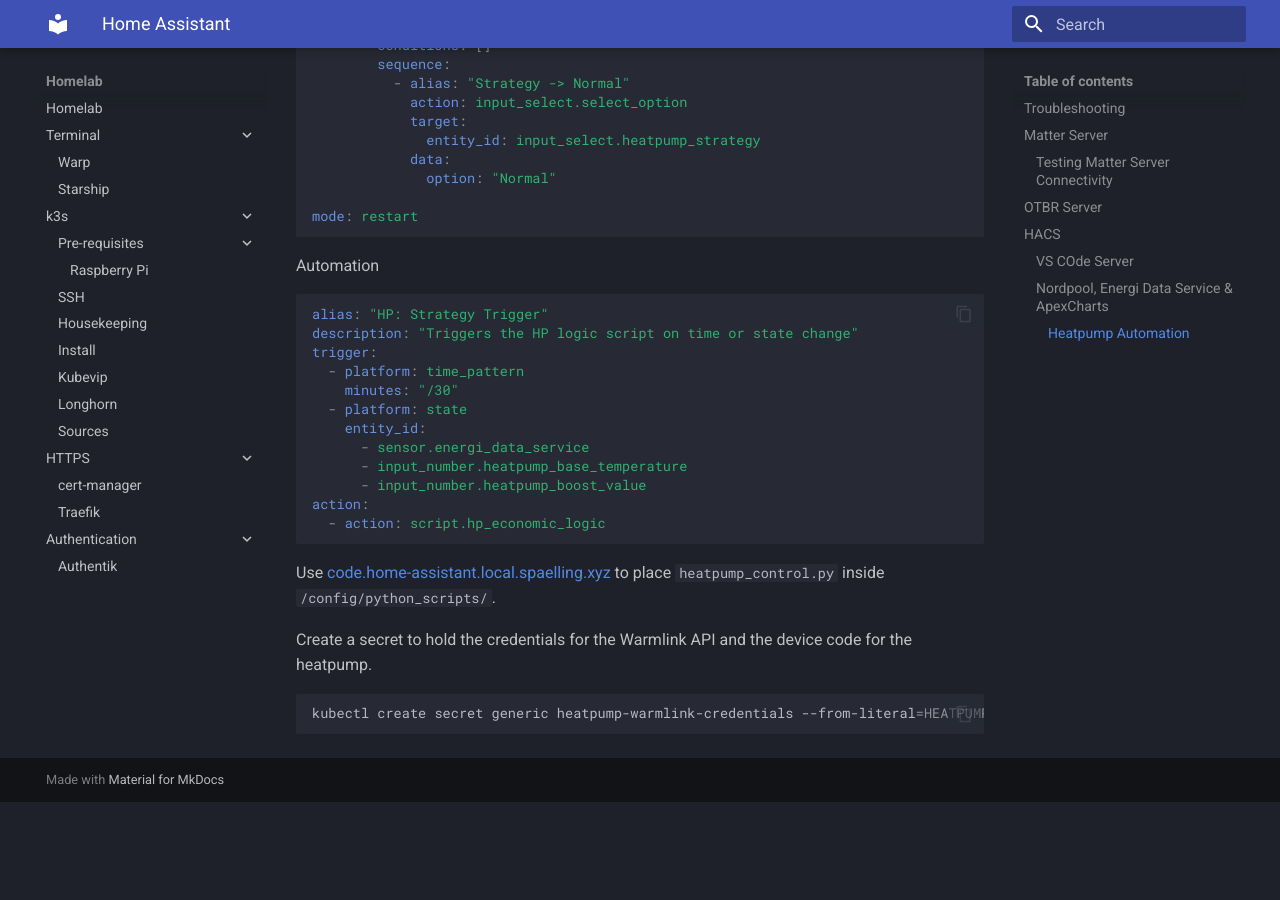
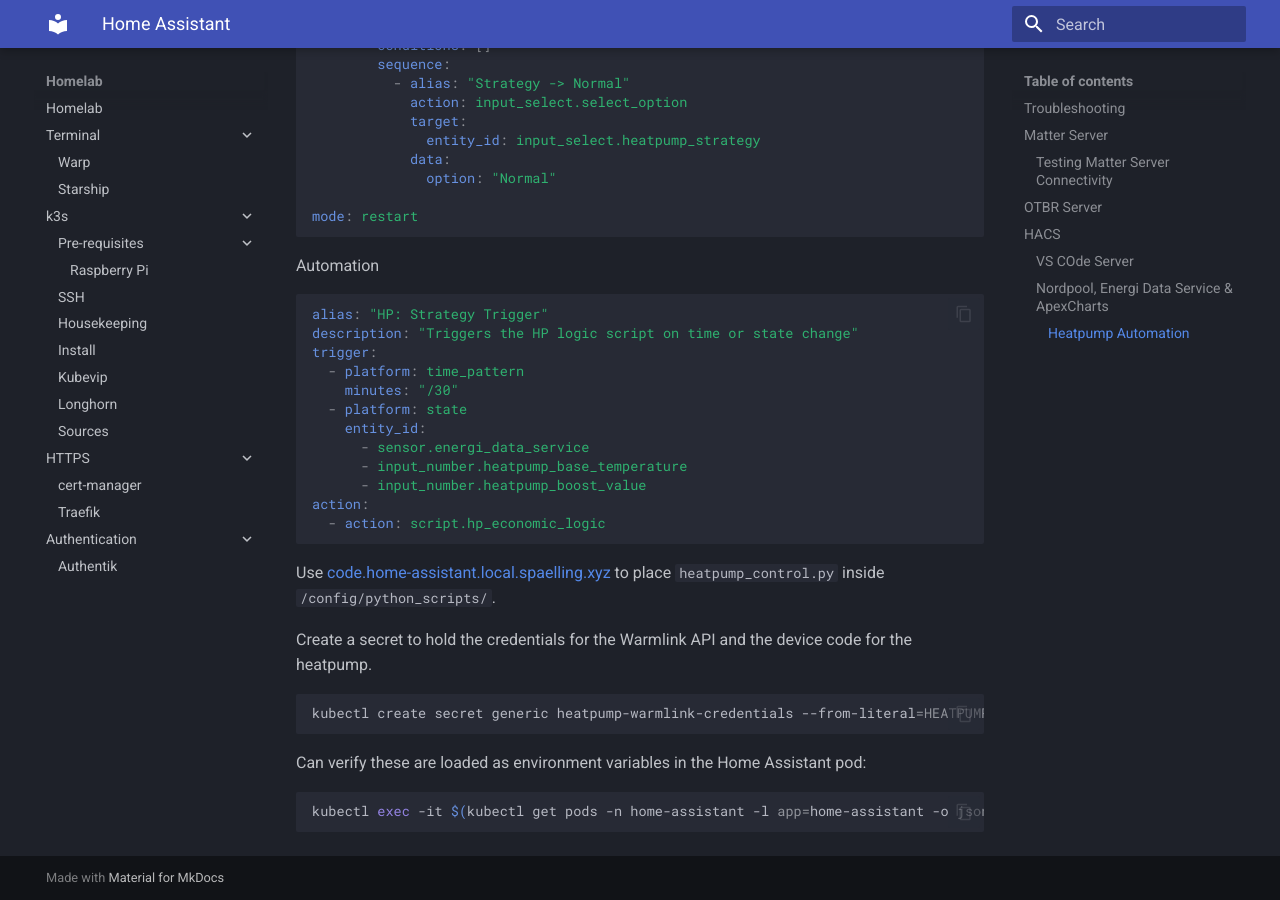
Before and after one commit to spaelling/homelab-pages, an MkDocs documentation site: the page built from docs/home_assistant/home_assistant.md, in a window 1280 px wide and 900 px high, scrolled down 5124 px. Built offline with MkDocs 1.6.1 and Material for MkDocs 9.7.7, drawn with Linux system fonts in a browser that asks for light colours; before the commit the page ends 5926 px from its top, so only the background shows below that.

Commit message:
docs: add verification step for Warmlink API credentials in Home Assistant pod

````diff
--- a/docs/home_assistant/home_assistant.md
+++ b/docs/home_assistant/home_assistant.md
@@ -285,3 +285,9 @@
 ```bash
 kubectl create secret generic heatpump-warmlink-credentials --from-literal=HEATPUMP_USER='PLACEHOLDER' --from-literal=HEATPUMP_PASS='PLACEHOLDER' --from-literal=HEATPUMP_DEVICE_CODE='PLACEHOLDER' -n home-assistant
 ```
+
+Can verify these are loaded as environment variables in the Home Assistant pod:
+
+```bash
+kubectl exec -it $(kubectl get pods -n home-assistant -l app=home-assistant -o jsonpath='{.items[0].metadata.name}') -n home-assistant -- env | grep HP_
+```
````
